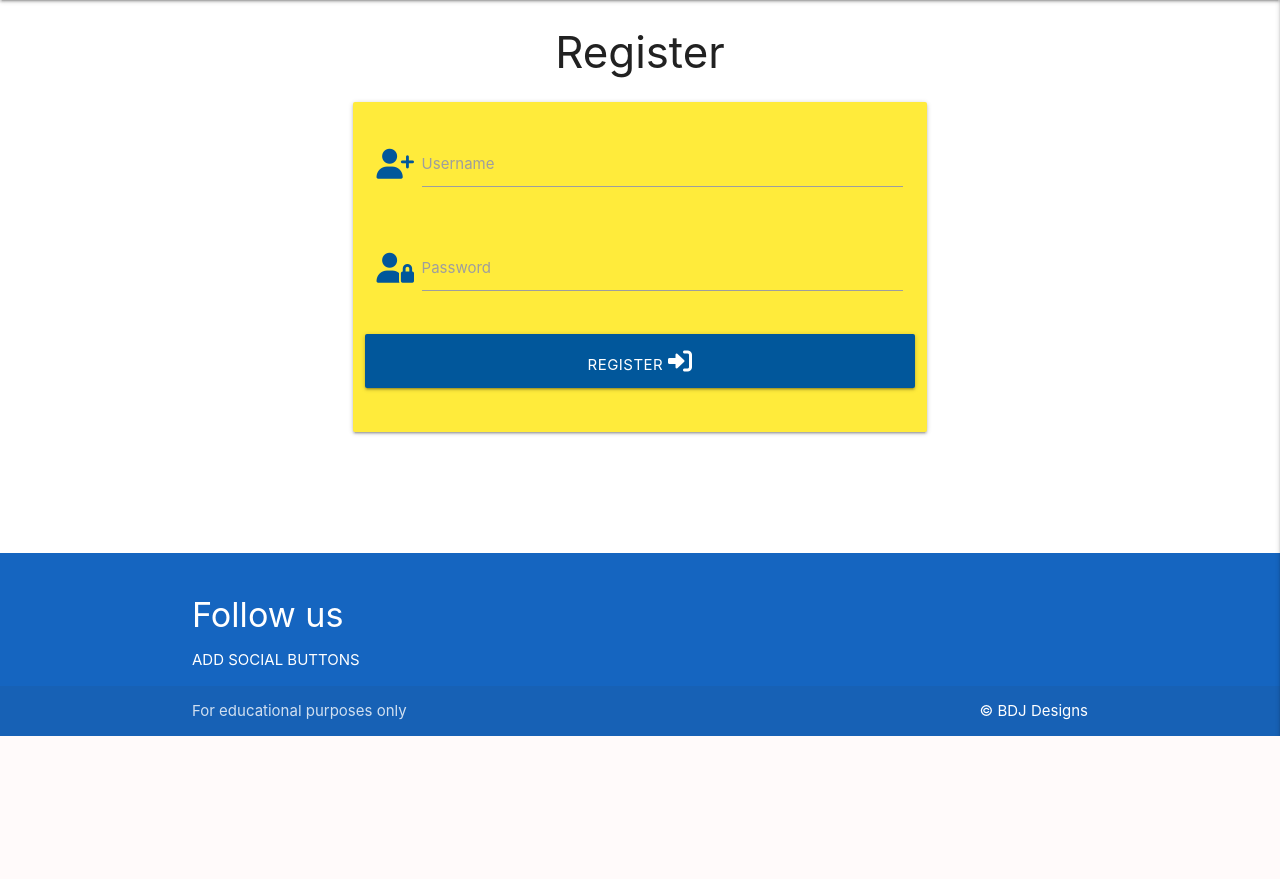
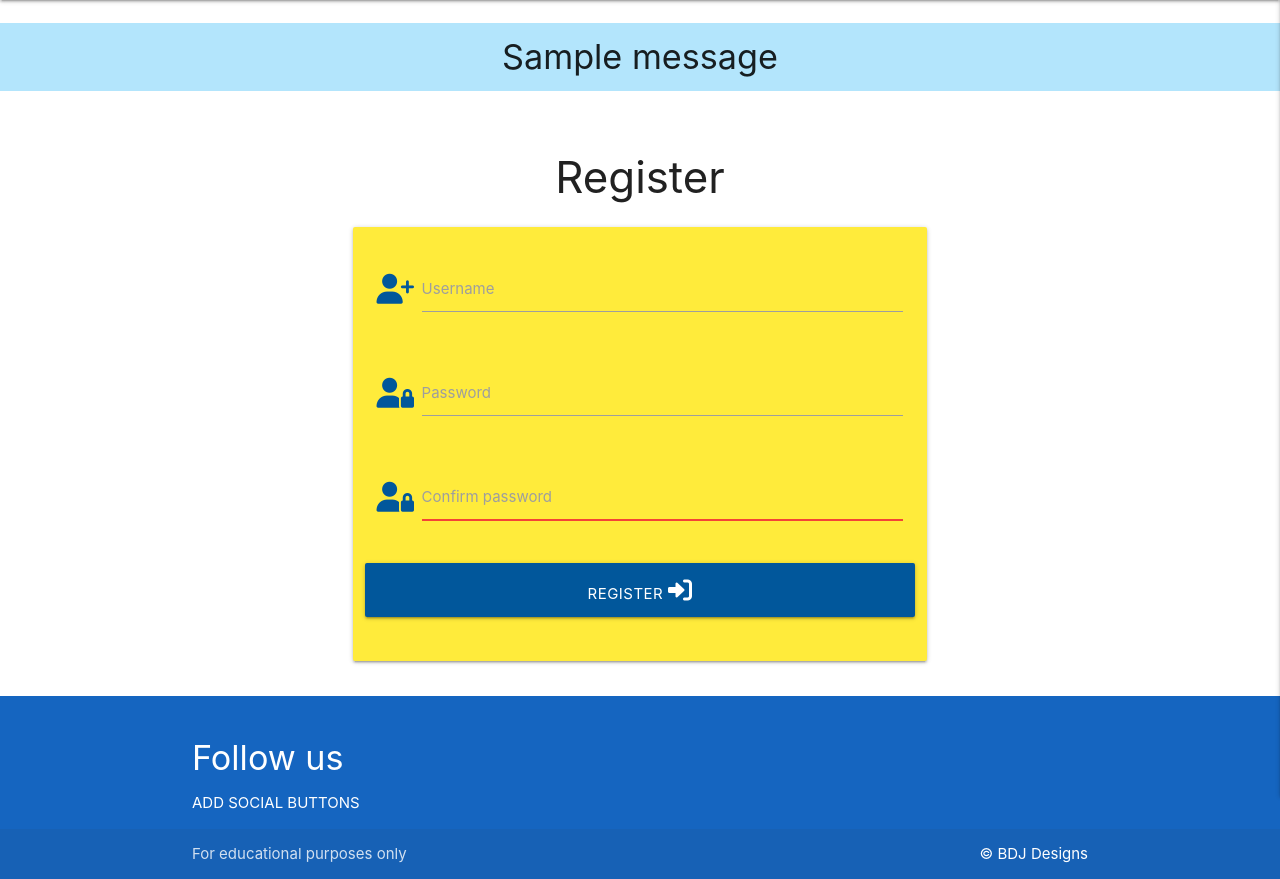
Before and after one commit to Code-Institute-Submissions/danielj314-celtic-cuisine-pm3_NovResub, a Flask app: page /register in a window 1280 px wide. Shown: the part 64-943 px from the top of the page. Before the commit the page ends 800 px from the top, so only its background shows below. Run offline with Flask 2, Linux system fonts and the light colour scheme; tables that the repository leaves empty hold one stand-in row (values such as "Sample post"); one stand-in notice (Sample message) is shown.

Commit message:
Added register functionality

```diff
--- a/celticcuisine/routes.py
+++ b/celticcuisine/routes.py
@@ -15,6 +15,36 @@ def home():
 
 @app.route("/register", methods=["GET", "POST"])
 def register():
+    if request.method == "POST":
+        # checks if username already exists in db
+        existing_user = Users.query.filter(Users.user_name == \
+                                           request.form.get("username").lower()).all()
+
+        if existing_user:
+            flash("Username already exists")
+            return redirect(url_for("register"))
+
+        # # checks if password and retype password fields match
+        # password_error = request.form.get("password") != \
+        #                   request.form.get("cpassword")
+
+        # if password_error:
+        #     flash("Passwords do not match. Please ensure that both fields are identical.")
+        #     return redirect(url_for("register"))
+
+        user = Users(
+            user_name=request.form.get("username").lower(),
+            password=generate_password_hash(request.form.get("password"))
+        )
+
+        db.session.add(user)
+        db.session.commit()
+
+        # insert new user into 'session' cookie
+        session["user"] = request.form.get("username").lower()
+        flash("Registration Successful!")
+        return redirect(url_for("profile", username=session["user"]))
+
     return render_template("register.html")
 
 
--- a/celticcuisine/static/css/style.css
+++ b/celticcuisine/static/css/style.css
@@ -7,3 +7,7 @@ body {
 main {
     flex: 1 0 auto;
 }
+
+.flashes h4 {
+    line-height: 2;
+}
--- a/celticcuisine/templates/base.html
+++ b/celticcuisine/templates/base.html
@@ -54,6 +54,19 @@
     </ul>
   </header>
 
+  <section>
+    <!-- flash messages -->
+    {% with messages = get_flashed_messages() %}
+        {% if messages %}
+            {% for message in messages %}
+                <div class="row flashes">
+                    <h4 class="light-blue lighten-4 center-align">{{ message }}</h4>
+                </div>
+            {% endfor %}
+        {% endif %}
+    {% endwith %}
+</section>
+
   <main class="container">
     {% block content %}
     {% endblock %}
--- a/celticcuisine/templates/register.html
+++ b/celticcuisine/templates/register.html
@@ -10,7 +10,8 @@
             <div class="row">
                 <div class="input-field col s12">
                     <i class="fas fa-user-plus prefix light-blue-text text-darken-4"></i>
-                    <input id="username" name="username" type="text" class="validate">
+                    <input id="username" name="username" type="text" minlength="5"
+                    maxlength="15" pattern="^[a-zA-Z0-9]{5,15}$" class="validate" required>
                     <label for="username">Username</label>
                 </div>
             </div>
@@ -18,8 +19,17 @@
             <div class="row">
                 <div class="input-field col s12">
                     <i class="fas fa-user-lock prefix light-blue-text text-darken-4"></i>
-                    <input id="password" name="password" type="password" class="validate">
+                    <input id="password" name="password" type="password" minlength="5"
+                    maxlength="20" pattern="^[a-zA-Z0-9]{5,15}$" class="validate" required>
                     <label for="password">Password</label>
+                </div>
+            </div>
+            <!-- password confirm -->
+            <div class="row">
+                <div class="input-field col s12">
+                    <i class="fas fa-user-lock prefix light-blue-text text-darken-4"></i>
+                    <input id="cpassword" name="cpassword" type="password" class="validate invalid" required>
+                    <label for="cpassword">Confirm password</label>
                 </div>
             </div>
             <!-- register button -->
```
